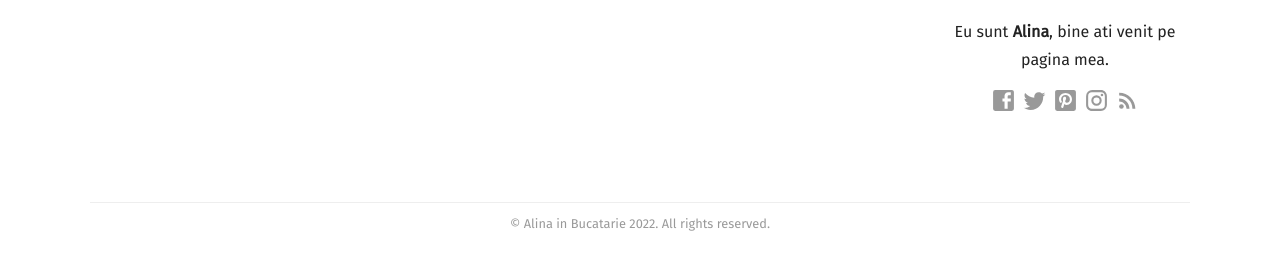
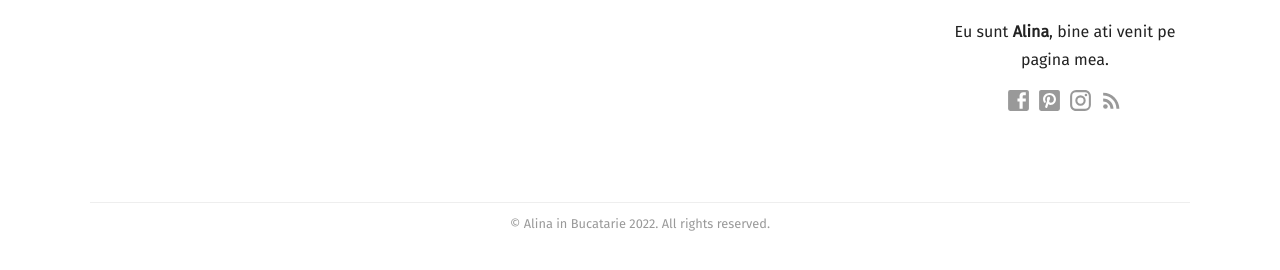
Before and after one commit to GGal1leo/alinainbucatarie.ro, a Jekyll site: the page built from contact-success.html, in a window 1280 px wide. Shown: the part 487-757 px from the top of the page. Built offline with Jekyll 4.4.1, drawn with Linux system fonts in a browser that asks for light colours; some web fonts are replaced; a script that is not in the unit is left out.

Commit message:
Update sidebar.html

```diff
--- a/_includes/sidebar.html
+++ b/_includes/sidebar.html
@@ -11,8 +11,7 @@
 
 	<div class="social-icons">
 		{% if site.data.sidebar.facebook && site.data.sidebar.facebook != "" %}<a target="_blank" href="https://www.facebook.com/profile.php?id=10006557445912/">{% include social-icon.html icon="Facebook" %}</a>{% endif %}
-		{% if site.data.sidebar.twitter && site.data.sidebar.twitter != "" %}<a target="_blank" href="https://twitter.com/{{ site.data.sidebar.twitter }}">{% include social-icon.html icon="Twitter" %}</a>{% endif %}
-		{% if site.data.sidebar.pinterest && site.data.sidebar.pinterest != "" %}<a target="_blank" href="https://www.youtube.com/channel/UCu7ipX-ypzAFS9SJ7wRNt2A{{ site.data.sidebar.pinterest }}">{% include social-icon.html icon="Pinterest" %}</a>{% endif %}
+		{% if site.data.sidebar.pinterest && site.data.sidebar.pinterest != "" %}<a target="_blank" href="https://www.youtube.com/channel/UCu7ipX-ypzAFS9SJ7wRNt2A">{% include social-icon.html icon="Pinterest" %}</a>{% endif %}
 		{% if site.data.sidebar.instagram && site.data.sidebar.instagram != "" %}<a target="_blank" href="https://www.instagram.com//{{ site.data.sidebar.instagram }}">{% include social-icon.html icon="Instagram" %}</a>{% endif %}
 		<a target="_blank" href="{{ site.baseurl }}/feed.xml">{% include social-icon.html icon="RSS" %}</a>
 	</div>
```
